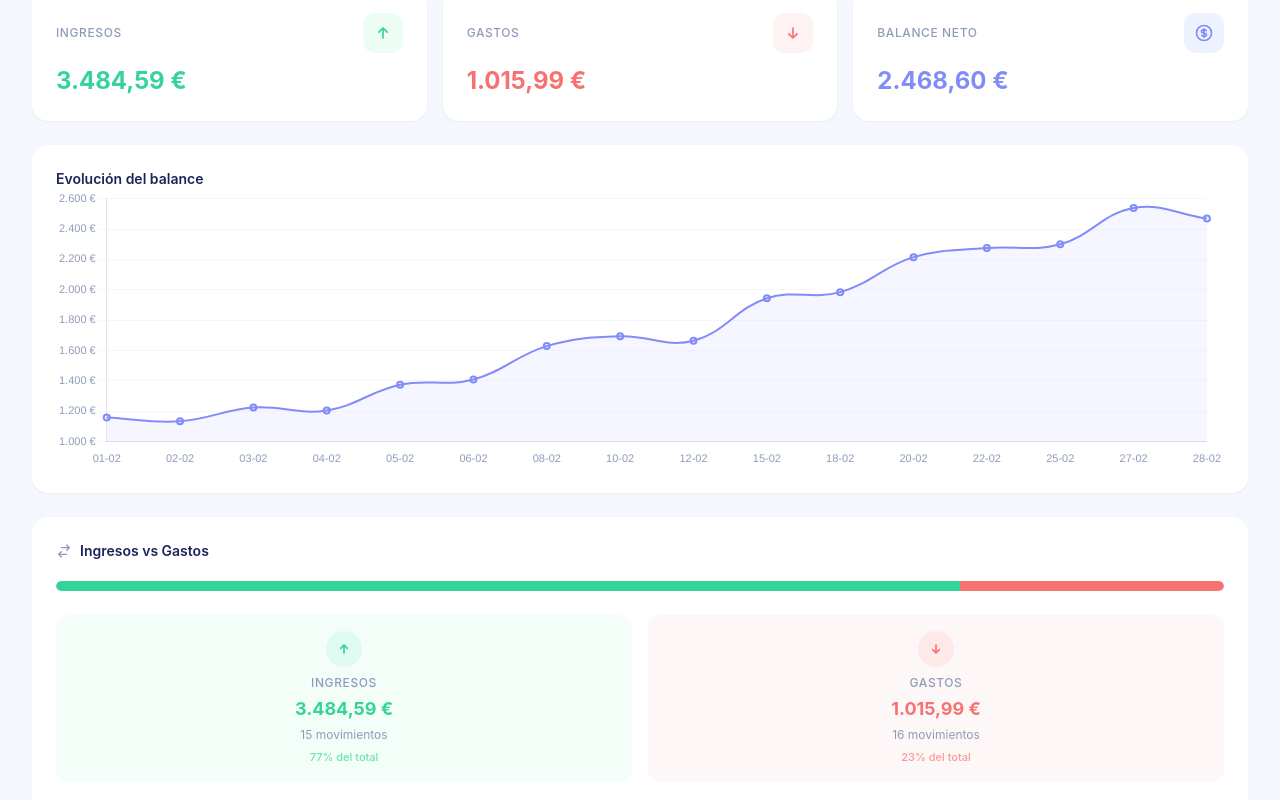
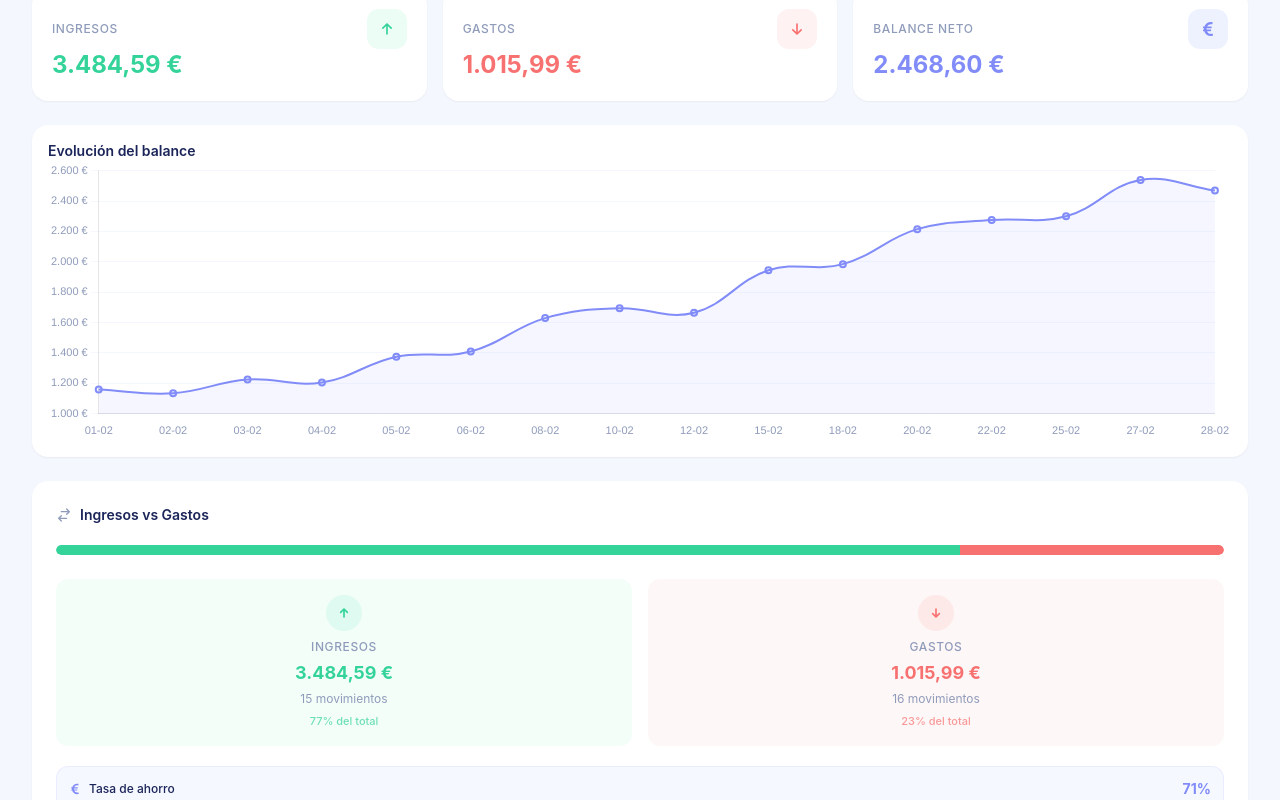
Before and after one commit to Gestor-Finanzas/fintrackagent, a React (Create React App) app: page /dashboard/balance in a window 1280 px wide. Shown: the part 180-980 px from the top of the page. Built offline with nearby package versions, Linux system fonts and the light colour scheme; sample sign-in values are in the browser's storage.

Commit message:
Limpieza imports

```diff
--- a/src/components/dashboard/components/ChartCard.jsx
+++ b/src/components/dashboard/components/ChartCard.jsx
@@ -1,6 +1,6 @@
 export default function ChartCard({ title, children, className }) {
   return (
-    <div className={`bg-white rounded-2xl p-6 shadow-sm flex flex-col ${className || ""}`}>
+    <div className={`bg-white rounded-2xl p-4 shadow-sm flex flex-col ${className || ""}`}>
       {title && (
         <h3 className="text-sm font-semibold text-dash-text">{title}</h3>
       )}
--- a/src/components/dashboard/components/SummaryCard.jsx
+++ b/src/components/dashboard/components/SummaryCard.jsx
@@ -1,7 +1,7 @@
 export default function SummaryCard({ label, value, icon, iconBg, color }) {
   return (
-    <div className="bg-white rounded-2xl p-6 shadow-sm">
-      <div className="flex items-center justify-between mb-3">
+    <div className="bg-white rounded-2xl p-5 shadow-sm">
+      <div className="flex items-center justify-between">
         <span className="text-xs font-medium text-dash-text-secondary uppercase tracking-wider">
           {label}
         </span>
--- a/src/components/dashboard/pages/Balance.jsx
+++ b/src/components/dashboard/pages/Balance.jsx
@@ -6,6 +6,7 @@ import SummaryCard from "../components/SummaryCard";
 import ChartCard from "../components/ChartCard";
 import TransactionsTable from "../components/TransactionsTable";
 import { formatEuro, parseMonto } from "../../../utils/globalUtils";
+import { FaEuroSign } from "react-icons/fa";
 
 export default function Balance() {
   const {
@@ -80,7 +81,7 @@ export default function Balance() {
       <div className="flex flex-col sm:flex-row sm:items-center sm:justify-between gap-4">
         <div>
           <div className="flex items-center gap-2">
-            <svg className="w-5 h-5 text-dash-accent" fill="none" viewBox="0 0 24 24" stroke="currentColor" strokeWidth="2">
+            <svg className="w-6 h-6 text-dash-accent" fill="none" viewBox="0 0 24 24" stroke="currentColor" strokeWidth="2">
               <path strokeLinecap="round" strokeLinejoin="round" d="M9 19v-6a2 2 0 00-2-2H5a2 2 0 00-2 2v6a2 2 0 002 2h2a2 2 0 002-2zm0 0V9a2 2 0 012-2h2a2 2 0 012 2v10m-6 0a2 2 0 002 2h2a2 2 0 002-2m0 0V5a2 2 0 012-2h2a2 2 0 012 2v14a2 2 0 01-2 2h-2a2 2 0 01-2-2z" />
             </svg>
             <h1 className="text-2xl font-bold text-dash-text">Balance</h1>
@@ -127,11 +128,7 @@ export default function Balance() {
           value={formatEuro(balance)}
           color={balance >= 0 ? "text-dash-accent" : "text-dash-danger"}
           iconBg="bg-indigo-50"
-          icon={
-            <svg className="w-5 h-5 text-dash-accent" fill="none" viewBox="0 0 24 24" stroke="currentColor" strokeWidth="2">
-              <path strokeLinecap="round" strokeLinejoin="round" d="M12 8c-1.657 0-3 .895-3 2s1.343 2 3 2 3 .895 3 2-1.343 2-3 2m0-8c1.11 0 2.08.402 2.599 1M12 8V7m0 1v8m0 0v1m0-1c-1.11 0-2.08-.402-2.599-1M21 12a9 9 0 11-18 0 9 9 0 0118 0z" />
-            </svg>
-          }
+          icon={<FaEuroSign className="w-4 h-4 text-dash-accent" />}
         />
       </div>
 
@@ -204,9 +201,7 @@ export default function Balance() {
         {totalIngresos > 0 && (
           <div className="mt-5 flex items-center justify-between p-3 rounded-xl bg-indigo-50/50 border border-dash-accent/10">
             <div className="flex items-center gap-2">
-              <svg className="w-4 h-4 text-dash-accent" fill="none" viewBox="0 0 24 24" stroke="currentColor" strokeWidth="2">
-                <path strokeLinecap="round" strokeLinejoin="round" d="M12 8c-1.657 0-3 .895-3 2s1.343 2 3 2 3 .895 3 2-1.343 2-3 2m0-8c1.11 0 2.08.402 2.599 1M12 8V7m0 1v8m0 0v1m0-1c-1.11 0-2.08-.402-2.599-1M21 12a9 9 0 11-18 0 9 9 0 0118 0z" />
-              </svg>
+              <FaEuroSign className="w-3 h-3 text-dash-accent" />
               <span className="text-xs font-medium text-dash-text">Tasa de ahorro</span>
             </div>
             <span className={`text-sm font-bold ${balance >= 0 ? "text-dash-accent" : "text-dash-danger"}`}>
--- a/src/components/dashboard/pages/Gastos.jsx
+++ b/src/components/dashboard/pages/Gastos.jsx
@@ -105,7 +105,7 @@ export default function Gastos() {
         <div className="flex items-center gap-4">
           <div>
             <div className="flex items-center gap-2">
-              <svg className="w-5 h-5 text-dash-danger" fill="none" viewBox="0 0 24 24" stroke="currentColor" strokeWidth="2">
+              <svg className="w-6 h-6 text-dash-danger" fill="none" viewBox="0 0 24 24" stroke="currentColor" strokeWidth="2">
                 <path strokeLinecap="round" strokeLinejoin="round" d="M17 13l-5 5m0 0l-5-5m5 5V6" />
               </svg>
               <h1 className="text-2xl font-bold text-dash-text">Gastos</h1>
--- a/src/components/dashboard/pages/Ingresos.jsx
+++ b/src/components/dashboard/pages/Ingresos.jsx
@@ -108,7 +108,7 @@ export default function Ingresos() {
         <div className="flex items-center gap-4">
           <div>
             <div className="flex items-center gap-2">
-              <svg className="w-5 h-5 text-dash-success" fill="none" viewBox="0 0 24 24" stroke="currentColor" strokeWidth="2">
+              <svg className="w-6 h-6 text-dash-success" fill="none" viewBox="0 0 24 24" stroke="currentColor" strokeWidth="2">
                 <path strokeLinecap="round" strokeLinejoin="round" d="M7 11l5-5m0 0l5 5m-5-5v12" />
               </svg>
               <h1 className="text-2xl font-bold text-dash-text">Ingresos</h1>
--- a/src/components/landing_page/Navbar.jsx
+++ b/src/components/landing_page/Navbar.jsx
@@ -32,7 +32,7 @@ export default function Navbar({ onAuthClick }) {
       </h1>
 
       {/* Menú desktop */}
-      <ul className="hidden lg:flex gap-8 text-secondary font-medium">
+      <ul className="hidden lg:flex items-center gap-8 text-secondary font-medium">
         <li>
           <a href="#hero" className="hover:text-primary transition duration-300" onClick={handleNav("#hero")}>Inicio</a>
         </li>
@@ -49,13 +49,12 @@ export default function Navbar({ onAuthClick }) {
           <a href="#contact" className="hover:text-primary transition duration-300" onClick={handleNav("#contact")}>Contacto</a>
         </li>
         <li>
-          <a
+          <button
             onClick={onAuthClick}
             className="bg-gradient-to-r from-primary to-accent text-white px-6 py-2 rounded-lg font-semibold transition duration-300 transform hover:scale-110 hover:shadow-xl-glow hover:brightness-110 cursor-pointer"
-            style={{ cursor: 'pointer' }}
           >
             Iniciar Sesión
-          </a>
+          </button>
         </li>
       </ul>
 
@@ -85,12 +84,12 @@ export default function Navbar({ onAuthClick }) {
             <a href="#contact" className="hover:text-primary transition" onClick={handleNav("#contact")}>Contacto</a>
           </li>
           <li>
-            <a
+            <button
               onClick={onAuthClick}
-              className="bg-gradient-to-r from-primary to-accent text-white px-6 py-2 rounded-lg block text-center font-semibold transition duration-300 transform hover:scale-105 hover:shadow-xl-glow hover:brightness-110 cursor-pointer"
+              className="bg-gradient-to-r from-primary to-accent text-white px-6 py-2 rounded-lg block text-center font-semibold transition duration-300 transform hover:scale-105 hover:shadow-xl-glow hover:brightness-110 cursor-pointer w-full"
             >
               Iniciar Sesión
-            </a>
+            </button>
           </li>
         </ul>
       )}
--- a/src/components/landing_page/Pricing.jsx
+++ b/src/components/landing_page/Pricing.jsx
@@ -122,7 +122,7 @@ export default function Pricing({ onAuthClick }) {
                   </div>
                 ))}
               </div>
-              <button onClick={onAuthClick} className="w-full bg-gradient-to-r from-primary to-accent text-white py-4 px-6 rounded-lg font-semibold hover:shadow-lg-glow transition duration-300 transform hover:scale-105 mb-4 mt-10 text-lg">
+              <button onClick={onAuthClick} className="w-full bg-gradient-to-r from-primary to-accent text-white py-4 px-6 rounded-lg font-semibold hover:shadow-lg-glow transition duration-300 transform hover:scale-105 mb-1 mt-10 text-lg">
                 Comenzar Ahora
               </button>
             </div>
--- a/src/components/landing_page/Product.jsx
+++ b/src/components/landing_page/Product.jsx
@@ -1,8 +1,6 @@
-import { useState } from "react";
 import { FaRobot, FaWhatsapp, FaShieldAlt, FaLightbulb } from "react-icons/fa";
 
 export default function Product() {
-  const [activeFeature, setActiveFeature] = useState(null);
 
   return (
     <section
@@ -36,8 +34,6 @@ export default function Product() {
             <div className="space-y-6">
               <div
                 className="group flex gap-4 p-6 bg-white rounded-xl shadow-md hover:shadow-lg transition duration-300 transform hover:scale-105 border border-gray-100 hover:border-primary cursor-pointer"
-                onMouseEnter={() => setActiveFeature("ia")}
-                onMouseLeave={() => setActiveFeature(null)}
               >
                 <div className="p-3 bg-gradient-to-br from-primary to-accent rounded-lg text-white h-fit">
                   <FaRobot size={24} />
@@ -55,8 +51,6 @@ export default function Product() {
 
               <div
                 className="group flex gap-4 p-6 bg-white rounded-xl shadow-md hover:shadow-lg transition duration-300 transform hover:scale-105 border border-gray-100 hover:border-primary cursor-pointer"
-                onMouseEnter={() => setActiveFeature("whatsapp")}
-                onMouseLeave={() => setActiveFeature(null)}
               >
                 <div className="p-3 bg-gradient-to-br from-accent to-primary rounded-lg text-white h-fit">
                   <FaWhatsapp size={24} />
@@ -74,8 +68,6 @@ export default function Product() {
 
               <div
                 className="group flex gap-4 p-6 bg-white rounded-xl shadow-md hover:shadow-lg transition duration-300 transform hover:scale-105 border border-gray-100 hover:border-primary cursor-pointer"
-                onMouseEnter={() => setActiveFeature("seguro")}
-                onMouseLeave={() => setActiveFeature(null)}
               >
                 <div className="p-3 bg-gradient-to-br from-primary to-accent rounded-lg text-white h-fit">
                   <FaShieldAlt size={24} />
@@ -93,8 +85,6 @@ export default function Product() {
 
               <div
                 className="group flex gap-4 p-6 bg-white rounded-xl shadow-md hover:shadow-lg transition duration-300 transform hover:scale-105 border border-gray-100 hover:border-primary cursor-pointer"
-                onMouseEnter={() => setActiveFeature("recomendaciones")}
-                onMouseLeave={() => setActiveFeature(null)}
               >
                 <div className="p-3 bg-gradient-to-br from-accent to-primary rounded-lg text-white h-fit">
                   <FaLightbulb size={24} />
--- a/src/components/landing_page/pages/Empresa.jsx
+++ b/src/components/landing_page/pages/Empresa.jsx
@@ -1,5 +1,5 @@
 import PageLayout from "./PageLayout";
-import { FaBuilding, FaLightbulb, FaMapMarkerAlt, FaEnvelope, FaShieldAlt, FaUsers, FaRocket, FaEye } from "react-icons/fa";
+import { FaLightbulb, FaMapMarkerAlt, FaEnvelope, FaShieldAlt, FaUsers, FaRocket, FaEye } from "react-icons/fa";
 
 const valores = [
   {
--- a/src/components/landing_page/pages/FaqsPublic.jsx
+++ b/src/components/landing_page/pages/FaqsPublic.jsx
@@ -1,6 +1,6 @@
 import { useState } from "react";
 import PageLayout from "./PageLayout";
-import { FaQuestionCircle, FaEnvelope } from "react-icons/fa";
+import { FaEnvelope } from "react-icons/fa";
 
 const faqs = [
   {
--- a/src/reportWebVitals.js
+++ /dev/null
@@ -1,13 +0,0 @@
-const reportWebVitals = (onPerfEntry) => {
-  if (onPerfEntry && onPerfEntry instanceof Function) {
-    import("web-vitals").then(({ getCLS, getFID, getFCP, getLCP, getTTFB }) => {
-      getCLS(onPerfEntry);
-      getFID(onPerfEntry);
-      getFCP(onPerfEntry);
-      getLCP(onPerfEntry);
-      getTTFB(onPerfEntry);
-    });
-  }
-};
-
-export default reportWebVitals;
```
